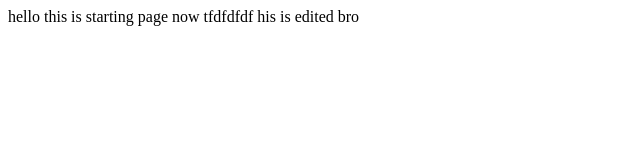
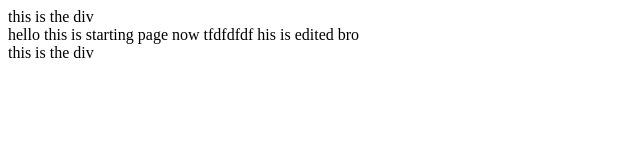
Before and after one commit to sujan321-oss/pipeline, a plain HTML site: page index.html in a window 1280 px wide. Shown: the whole page, without its empty margins (0-640 px from the left). Drawn offline with Linux system fonts and the light colour scheme.

Commit message:
Update index.html

```diff
--- a/index.html
+++ b/index.html
@@ -6,7 +6,9 @@
     <title>Document</title>
 </head>
 <body>
+       <div> this is the  div  </div>
     hello this is starting page now tfdfdfdf his is edited bro
+      <div> this is the  div  </div>
 
 </body>
 </html>
```
